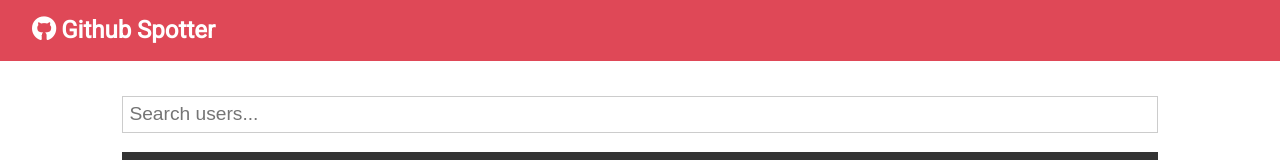
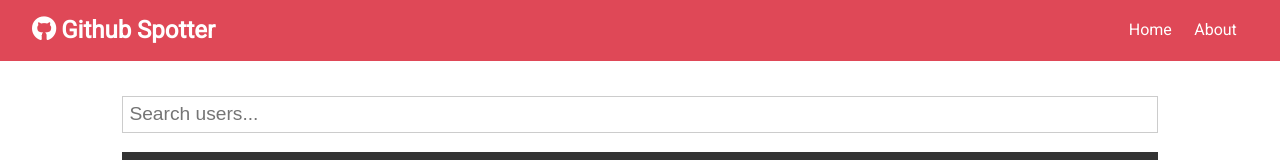
Before and after one commit to xaviguasch/github-spotter, a React (Create React App) app: page / in a window 1280 px wide. Shown: the top 160 px of the page. Built offline with nearby package versions, Linux system fonts and the light colour scheme; no server answers.

Commit message:
added Links for every route

```diff
--- a/src/components/layout/Navbar.js
+++ b/src/components/layout/Navbar.js
@@ -1,5 +1,6 @@
 import React from 'react'
 import PropTypes from 'prop-types'
+import { Link } from 'react-router-dom'
 
 const Navbar = ({ icon, title }) => {
   return (
@@ -7,6 +8,14 @@
       <h1>
         <i className={icon} /> {title}
       </h1>
+      <ul>
+        <li>
+          <Link to='/'>Home</Link>
+        </li>
+        <li>
+          <Link to='/about'>About</Link>
+        </li>
+      </ul>
     </nav>
   )
 }
```
